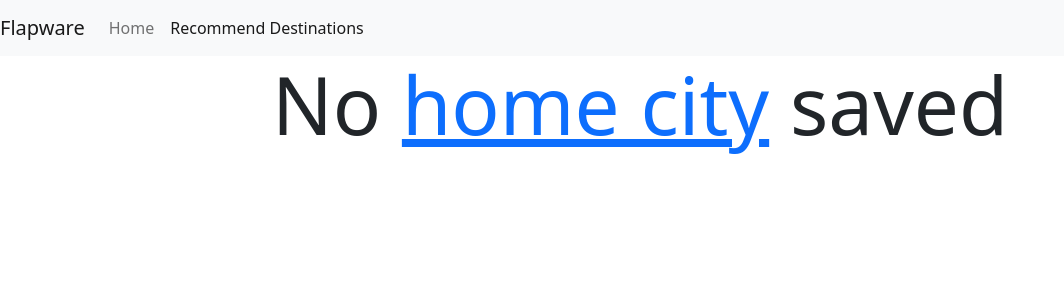
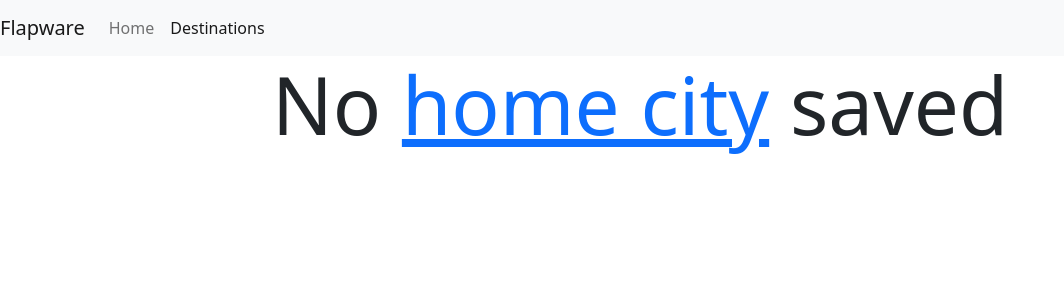
Before and after one commit to KnowYourLines/varyfly, a Django app: template flapware/templates/no_home_saved.html in a window 1280 px wide. Shown: the top 300 px of the page, without its empty margins (0-1064 px from the left). Run offline with Django 4.2, Linux system fonts and the light colour scheme; the template is opened without the code that fills it, so the values that code supplies are empty; parts of the project's set-up code (start-up, migrations or seed data) failed here and were passed over.

Commit message:
rename recommend-destinations to destinations

```diff
--- a/flapware/templates/recommend_destinations.html
+++ b/flapware/templates/destinations.html
@@ -20,7 +20,7 @@
         <a class="nav-link" href="/">Home</a>
       </li>
       <li class="nav-item">
-        <a class="nav-link active" href="/recommend-destinations">Recommend Destinations</a>
+        <a class="nav-link active" href="/destinations">Destinations</a>
       </li>
     </ul>
   </div>
@@ -46,7 +46,7 @@
                     </div>
                   </div>
                 </label>
-                <br/>
+                <br/><br/>
                 {% endfor %}
             </fieldset>
             <input type="submit" value="Add">
@@ -72,7 +72,7 @@
                     </div>
                   </div>
                 </label>
-                <br/>
+                <br/><br/>
                 {% endfor %}
             </fieldset>
             <input type="submit" value="Remove">
--- a/flapware/templates/home.html
+++ b/flapware/templates/home.html
@@ -19,7 +19,7 @@
         <a class="nav-link active" href="/">Home</a>
       </li>
       <li class="nav-item">
-        <a class="nav-link" href="/recommend-destinations">Recommend Destinations</a>
+        <a class="nav-link" href="/destinations">Destinations</a>
       </li>
     </ul>
   </div>
--- a/flapware/templates/no_home_saved.html
+++ b/flapware/templates/no_home_saved.html
@@ -19,7 +19,7 @@
         <a class="nav-link" href="/">Home</a>
       </li>
       <li class="nav-item">
-        <a class="nav-link active" href="/recommend-destinations">Recommend Destinations</a>
+        <a class="nav-link active" href="/destinations">Destinations</a>
       </li>
     </ul>
   </div>
--- a/flapware/urls.py
+++ b/flapware/urls.py
@@ -5,9 +5,9 @@ urlpatterns = [
     path("", views.home, name="home"),
     path("save-home", views.save_home, name="save_home"),
     path(
-        "recommend-destinations",
-        views.recommend_destinations,
-        name="recommend_destinations",
+        "destinations",
+        views.destinations,
+        name="destinations",
     ),
     path("add-cities", views.add_cities, name="add_cities"),
     path("remove-cities", views.remove_cities, name="remove_cities"),
```
Also changed, not shown: flapware/views.py (+4 -4 lines).
